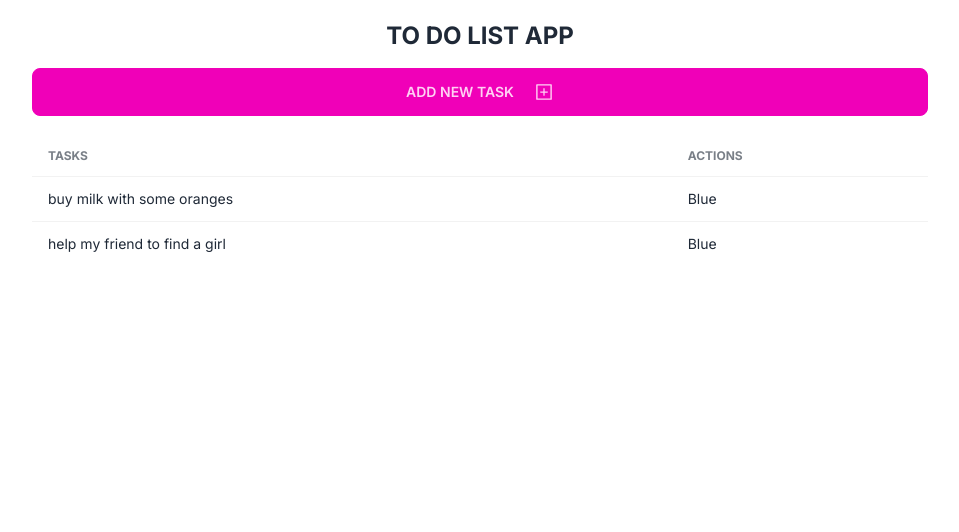
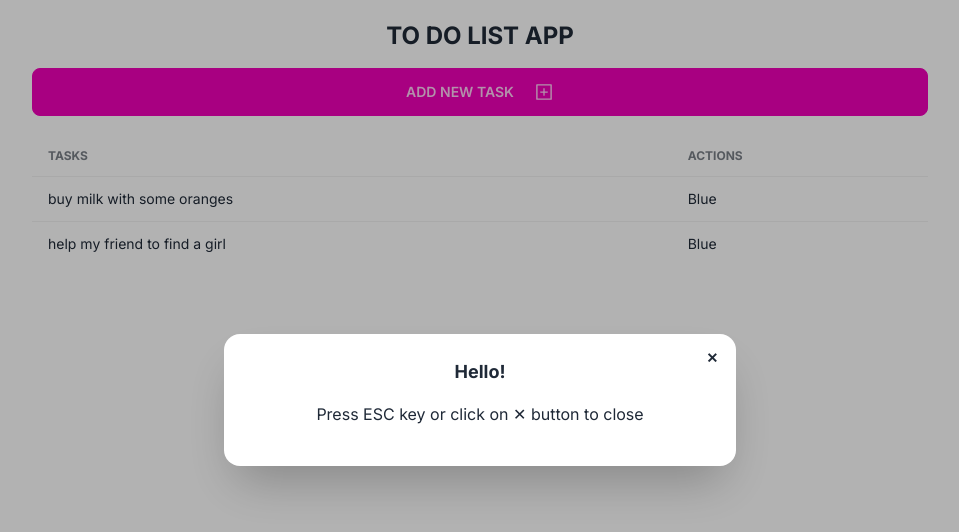
Before and after one commit to okaydivyansh/to-do-app, a Next.js app: page / in a window 1280 px wide. Both pictures are taken after a click on the button "ADD NEW TASK". Shown: the top 532 px of the page, without its empty margins (160-1119 px from the left). Built offline with nearby package versions, Linux system fonts and the light colour scheme; data requests are answered from the project's data file.

Commit message:
modal-commit

```diff
--- a/app/components/AddTask.tsx
+++ b/app/components/AddTask.tsx
@@ -1,11 +1,18 @@
+"use client"; //we need this as by default, this AddTask file is a server side file as it is Nextjs so we need to explicitly
+//define that this would be client side file as on server side, we cant use useState
 import { AiOutlinePlusSquare } from "react-icons/ai";
+import Modal from "./Modal";
+import { useState } from "react";
 const AddTask = () => {
+  const [modalOpen,setModalOpen]=useState<boolean>(false);
   return (
     <div>
-      <button className="btn btn-secondary w-full">Add new task
+      <button onClick={()=>setModalOpen(true)}className="btn btn-secondary w-full">Add new task
       <AiOutlinePlusSquare className='ml-3' size={20}/>
       </button>
-
+      <Modal modalOpen={modalOpen} setModalOpen={setModalOpen}>
+        modal to add todo
+        </Modal>
     </div>
   )
 }
--- /dev/null
+++ b/app/components/Modal.tsx
@@ -0,0 +1,26 @@
+
+import React from 'react';
+
+interface ModalProps {
+    modalOpen: boolean;
+    setModalOpen:(open: boolean)=>boolean |void; //adding | void so that is no error even if we dont pass argument
+    children: React.ReactNode
+}
+
+const Modal: React.FC <ModalProps>= ({modalOpen,setModalOpen}) => {
+  return (
+    <div className={`modal ${modalOpen ? "modal-open":""}`}>
+        <div className="modal-box">
+    <form method="dialog">
+
+
+      <button onClick={()=>setModalOpen(false)} className="btn btn-sm btn-circle btn-ghost absolute right-2 top-2">✕</button>
+    </form>
+    <h3 className="font-bold text-lg">Hello!</h3>
+    <p className="py-4">Press ESC key or click on ✕ button to close</p>
+  </div>
+    </div>
+  )
+}
+
+export default Modal
```
